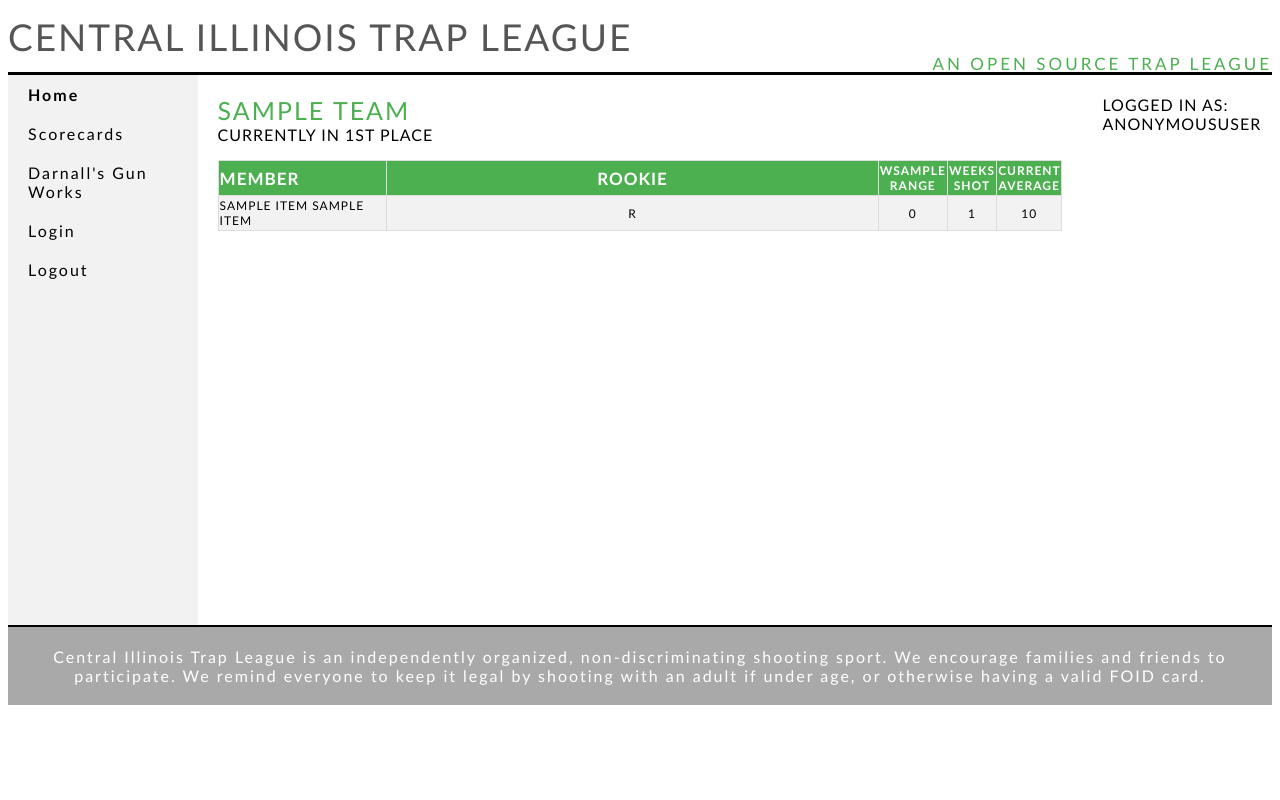
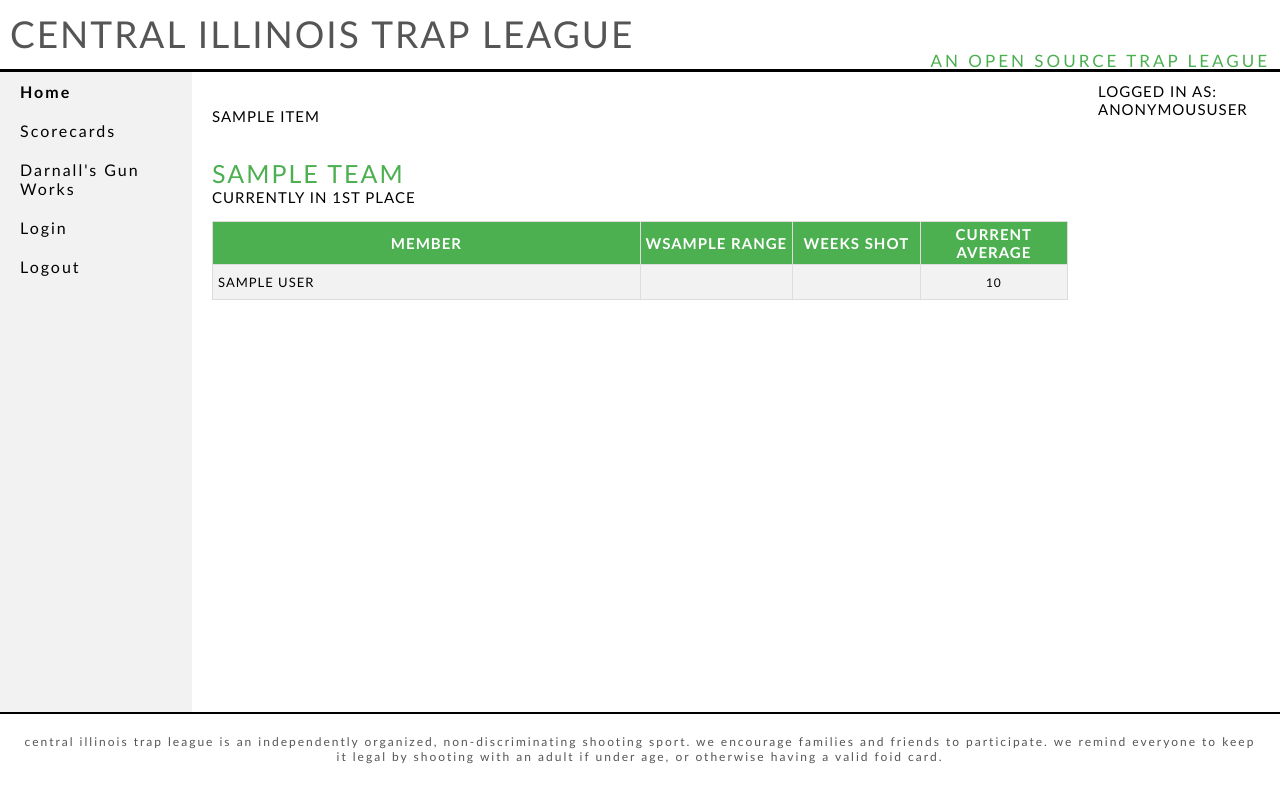
Before and after one commit to tdeknecht/citl-django, a Django app: template citl/shooter/templates/shooter/scorecard.html in a window 1280 px wide. Run offline with Django 3.2, Linux system fonts and the light colour scheme; the template is opened without the code that fills it: most values are stand-ins (such as "Sample title", 1, 10 or a date in 2020).

Commit message:
major changes to outlay; changes to scorecard

```diff
--- a/citl/shooter/templates/shooter/index.html
+++ b/citl/shooter/templates/shooter/index.html
@@ -4,7 +4,6 @@
 		{% regroup all_season by season as season_list %}
 		{% for season in season_list %}
 			{% if season.grouper == current_year %}
-				<p>
 				<table id="shooter-tables">
 				<tr>
 					<th>{{ season.grouper }} Season</a></th>
@@ -15,7 +14,7 @@
 					</tr>
 				{% endfor %}
 				</table>
-				</p>
+				<br>
 			{% else %}
 				<table id="shooter-tables">
 				<tr>
--- a/citl/shooter/templates/shooter/scorecard.html
+++ b/citl/shooter/templates/shooter/scorecard.html
@@ -1,31 +1,41 @@
 {% extends 'base.html' %}
 
-{% block content %}<!--
+{% block content %}
+		<!--<p>
+		{% for item in persons %}
+			{# item.shooter.first_name #}
+			{{ item.shooter }}
+			<br>
+		{% endfor %}
+		</p>-->
+		<p>
 		{% for item in scores %}
-			{{ item }}<br>
+			{{ item }} <br>
 		{% endfor %}
-		<br>-->
-		<div id="team-header">{{ team }}</div>
+		</p>
+
+		<br>
+		<div id="team-header">
+			{{ team }}
+		</div>
 		Currently in 1st Place
 		<p>
 		<table id="scorecard-tables">
 			<tr>
 				<th>Member</th>
-				<th>Rookie</th>
 				{% for n in range %}
 					<th>W{{ n }} </th>
 				{% endfor %}
 				<th>Weeks Shot</th>
 				<th>Current Average</th>
 			</tr>
-			{% for item in scores %}
+			{% for item in persons %}
 			<tr>
-				<td>{{ item.shooter__first_name }} {{ item.shooter__last_name }}</td>
-				<td>R</td>
+				<td>{{ item.shooter.first_name }} {{ item.shooter.last_name }}</td>
 				{% for n in range %}
-					<td align="center">0</td>
+					<td align="center"></td>
 				{% endfor %}
-				<td>1</td>
+				<td></td>
 				<td>{{ item.average }}</td>
 			</tr>
 			{% endfor %}
--- a/citl/shooter/templates/shooter/season.html
+++ b/citl/shooter/templates/shooter/season.html
@@ -1,7 +1,6 @@
 {% extends 'base.html' %}
 
 {% block content %}
-		<p>
 		<table id="shooter-tables">
 			<tr>
 				<th>{{ year }} Season</th>
@@ -12,6 +11,4 @@
 			</tr>
 			{% endfor %}
 		</table>
-		</p>
-	</div>
 {% endblock %}
--- a/citl/static/style.css
+++ b/citl/static/style.css
@@ -1,3 +1,24 @@
+/* Tag overwrite */
+
+body {
+	/*overflow:hidden;*/
+	margin: 0;
+	padding: 0;
+	height: 80vh;
+}
+
+a:link, a:visited {
+	text-decoration: none;
+	color: inherit;
+}
+
+a:hover, a:active {
+    text-decoration: none;
+	color: green;
+}
+
+/* ID's */
+
 .citl-logo {
 	font-family: "Trebuchet MS", Arial, Helvetica, sans-serif;
 	text-decoration: none;
@@ -23,22 +44,11 @@
 
 .general-text {
 	font-family: "Trebuchet MS", Arial, Helvetica, sans-serif;
+	font-size: 15px;
 	text-decoration: none;
 	color: inherit;
 	letter-spacing: 1px;
 	text-transform: uppercase;
-}
-
-/* Global CSS */
-
-a:link, a:visited {
-	text-decoration: none;
-	color: inherit;
-}
-
-a:hover, a:active {
-    text-decoration: none;
-	color: green;
 }
 
 /* Page layout styles */
@@ -50,7 +60,9 @@ a:hover, a:active {
 	text-transform: uppercase;
 	color: black;
 	border-bottom: solid;
-	padding-top: 10px;
+	padding-top: 15px;
+	padding-left: 10px;
+	padding-right: 10px;
 	box-sizing: border-box;
 }
 
@@ -62,11 +74,19 @@ a:hover, a:active {
 	margin: 0px;
 }
 
-#sidebar-left{
+#sidebar-left {
 	float:left;
 	width:15%;
 	background-color: #f2f2f2;
 	padding: 0px;
+	box-sizing: border-box;
+}
+
+#sidebar-right {
+	float:left;
+	width:15%;
+	background-color: white;
+	padding: 10px;
 	box-sizing: border-box;
 }
 
@@ -90,34 +110,38 @@ a:hover, a:active {
 }
 
 #main {
-	float:left;
+	float: left;
 	width:70%;
+	background-color: white;
+	box-sizing: border-box;
+}
+
+#content {
+	width:100%;
 	background-color: white;
 	padding: 20px;
 	box-sizing: border-box;
+	position: relative;
+	overflow-x: auto;
 }
-#sidebar-right {
-	float:left;
-	width:15%;
-	background-color: white;
-	padding: 20px;
-	box-sizing: border-box;
-}
+
 #footer {
 	font-family: "Trebuchet MS", Arial, Helvetica, sans-serif;
 	letter-spacing: 2px;
-	clear:both;
-	height: auto;
 	width: 100%;
 	text-align: center;
-	background-color: darkgray;
-	color: white;
 	border-top: 2px solid black;
 	padding: 20px;
 	box-sizing: border-box;
+	text-transform: lowercase;
+	font-size: 12px;
+	color: #555555;
+	clear: both;
 }
-#sidebar-left, #main, #sidebar-right{
-	min-height: 550px
+
+#sidebar-left, #sidebar-right, #main {
+	min-height: 100%;
+	box-sizing: border-box;
 }
 
 /* Shooter Tables formatting */
@@ -153,11 +177,22 @@ a:hover, a:active {
 
 #scorecard-tables {
 	font-family: "Trebuchet MS", Arial, Helvetica, sans-serif;
+	font-size: 12px;
 	text-align: center;
 	border-collapse: collapse;
-	overflow-x: auto;
 	table-layout: auto;
 	width: 100%;
+}
+
+#scorecard-tables tr {
+	height: 35px;
+}
+
+#scorecard-tables th {
+	padding: 3px;
+	font-size: 15px;
+    background-color: #4CAF50;
+    color: white;
 }
 
 #scorecard-tables td, #scorecard-tables th {
@@ -168,30 +203,17 @@ a:hover, a:active {
 	background-color: #f2f2f2;
 }
 
-#scorecard-tables td:first-child, #scorecard-tables th:first-child {
+#scorecard-tables td:first-child {
 	text-align: left;
 	width: 20%;
+	padding-left: 5px;
+	font-size: 13px;
 }
 
-#scorecard-tables td:nth-child(n+3):nth-child(-n+17), #scorecard-tables th:nth-child(n+3):nth-child(-n+17) {
-	font-size: 12px;
+#scorecard-tables td:nth-child(n+2):nth-child(-n+16), #scorecard-tables th:nth-child(n+2):nth-child(-n+16) {
 	width: 5%;
 }
 
 #scorecard-tables tr:hover {
 	background-color: #ddd;
 }
-
-#scorecard-tables tr {
-	height: 35px;
-}
-
-#scorecard-tables th {
-	font-size: 17px;
-    background-color: #4CAF50;
-    color: white;
-}
-
-#scorecard-tables td {
-	font-size: 12px;
-}
--- a/citl/templates/base.html
+++ b/citl/templates/base.html
@@ -24,14 +24,16 @@
 	</div>
 
 	<div id="main" class="general-text">
-		{% block content %}
-		{% endblock %}
+		<div id="content">
+
+			{% block content %}
+			{% endblock %}
+		</div>
 	</div>
 
 	<div id="sidebar-right" class="general-text">
 		Logged in as:<br> {{ user }}
 	</div>
-
 	<div id="footer">
 		Central Illinois Trap League is an independently organized, non-discriminating shooting sport. We encourage families and friends to participate.
 		We remind everyone to keep it legal by shooting with an adult if under age, or otherwise having a valid FOID card.
```
Also changed, not shown: citl/shooter/models.py (+7 -7 lines), citl/shooter/views.py (+18 -2 lines).
